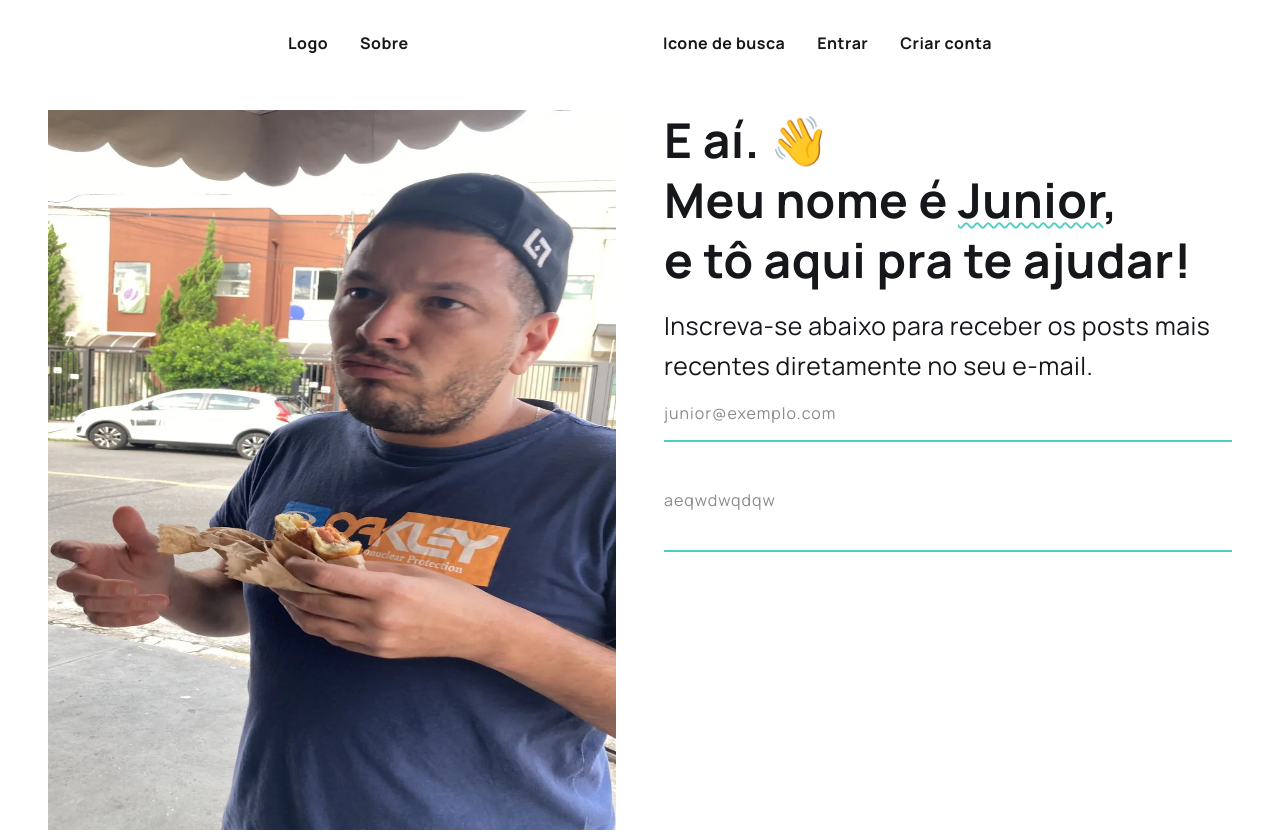
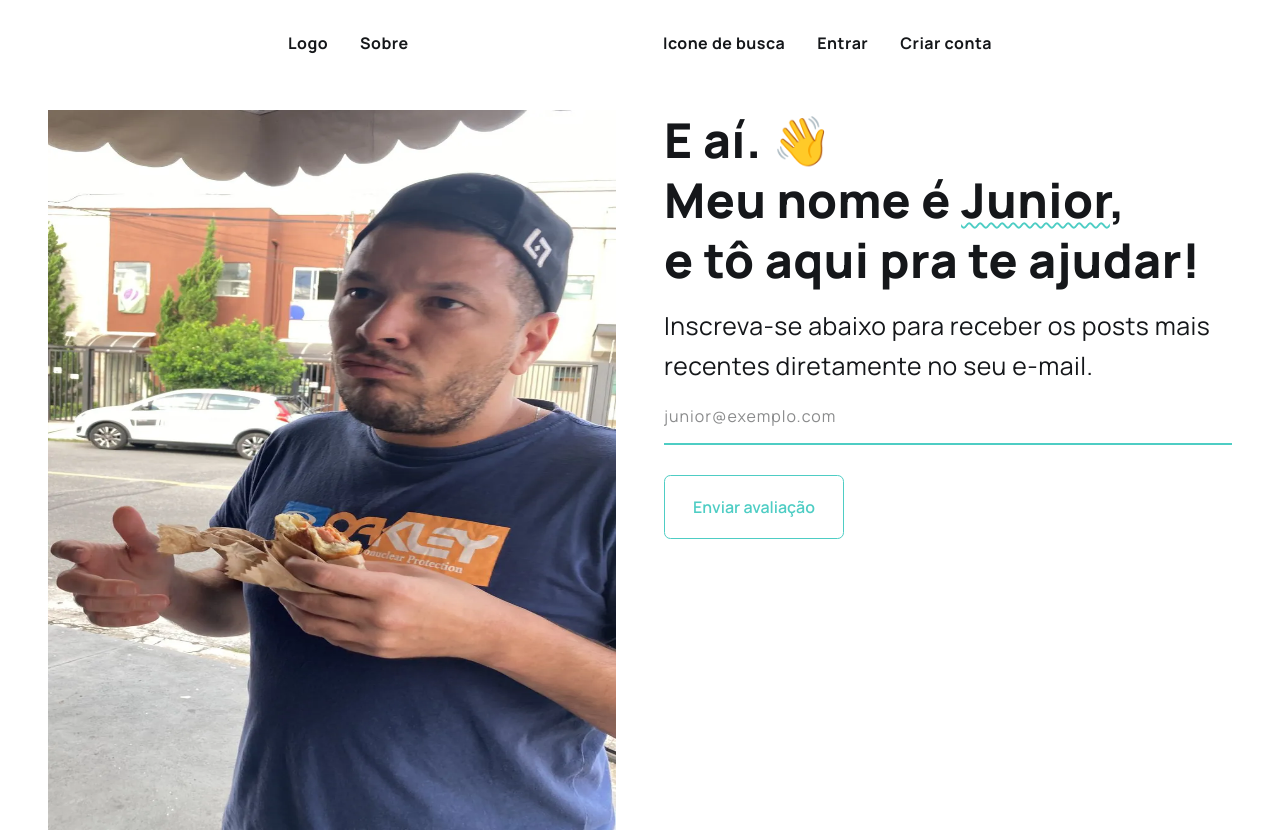
Before and after one commit to junioranheu/wards-front, a Next.js app: page / in a window 1280 px wide. Shown: the top 832 px of the page. Built offline with nearby package versions, Linux system fonts and the light colour scheme.

Commit message:
implementar Botao.tsx

```diff
--- a/app/(main)/(index)/components/intro/index.module.scss
+++ b/app/(main)/(index)/components/intro/index.module.scss
@@ -18,14 +18,13 @@
 
     .infos {
         // background-color: purple;
+        position: relative;
         display: flex;
         flex-direction: column;
         gap: 1rem;
 
         width: 50%;
         height: fit-content;
-
-        position: relative;
     }
 }
 
--- a/app/(main)/(index)/components/intro/index.tsx
+++ b/app/(main)/(index)/components/intro/index.tsx
@@ -1,4 +1,5 @@
 import ImgPerfil from '@/assets/images/outros/kapas.webp';
+import BotaoAlternativo from '@/components/botaoAlternativo';
 import useElementoAcompanhaScroll from '@/hooks/useElementoAcompanhaScroll';
 import Image from 'next/image';
 import { useRef } from 'react';
@@ -21,9 +22,8 @@ export default function Intro() {
             <div className={Styles.infos} ref={refDivInfo}>
                 <span className='titulo'>E aí. 👋<br />Meu nome é <span className='wavy'>Junior</span>,<br />e tô aqui pra te ajudar!</span>
                 <span className='subtitulo'>Inscreva-se abaixo para receber os posts mais recentes diretamente no seu e-mail.</span>
-                <input type='text' placeholder='junior@exemplo.com' />
 
-                <textarea placeholder='aeqwdwqdqw' />
+                <BotaoAlternativo texto='Enviar avaliação' url={null} isNovaAba={false} handleFuncao={() => null} Svg={null} refBtn={null} isEnabled={true} />
             </div>
         </section>
     )
--- /dev/null
+++ b/components/botaoAlternativo/index.tsx
@@ -0,0 +1,45 @@
+import Router from 'next/router';
+import { ReactNode, Ref } from 'react';
+
+interface iParametros {
+    texto: string;
+    url: string | null;
+    isNovaAba: boolean;
+    handleFuncao: any | null;
+    Svg: ReactNode | null;
+    refBtn: Ref<any>;
+    isEnabled: boolean;
+}
+
+export default function BotaoAlternativo({ texto, url, isNovaAba, handleFuncao, Svg, refBtn, isEnabled }: iParametros) {
+
+    function handleAbrirUrl() {
+        if (!url) {
+            if (handleFuncao) {
+                handleFuncao();
+            }
+
+            return false;
+        }
+
+        if (isNovaAba) {
+            window.open(url, '_blank');
+        } else {
+            Router.push(url);
+        }
+    }
+
+    return (
+        <section>
+            <input type='text' placeholder='junior@exemplo.com' />
+            <button
+                className='botao'
+                onClick={() => handleAbrirUrl()}
+                ref={refBtn}
+                disabled={!isEnabled}
+            >
+                {Svg ? Svg : ''}{texto}
+            </button>
+        </section>
+    )
+}
--- a/utils/fonts/fonts.ts
+++ b/utils/fonts/fonts.ts
@@ -1,7 +1,7 @@
 import { Manrope } from 'next/font/google';
 
 export const CONST_MANROPE = Manrope({
-    weight: ['400', '500', '600', '700'],
+    weight: ['400', '500', '600', '700', '800'],
     style: ['normal'],
     subsets: ['latin']
 });
```
Also changed, not shown: components/botao/index.tsx (added, +42 -0 lines), components/botaoAlternativo/index.module.scss (added).
